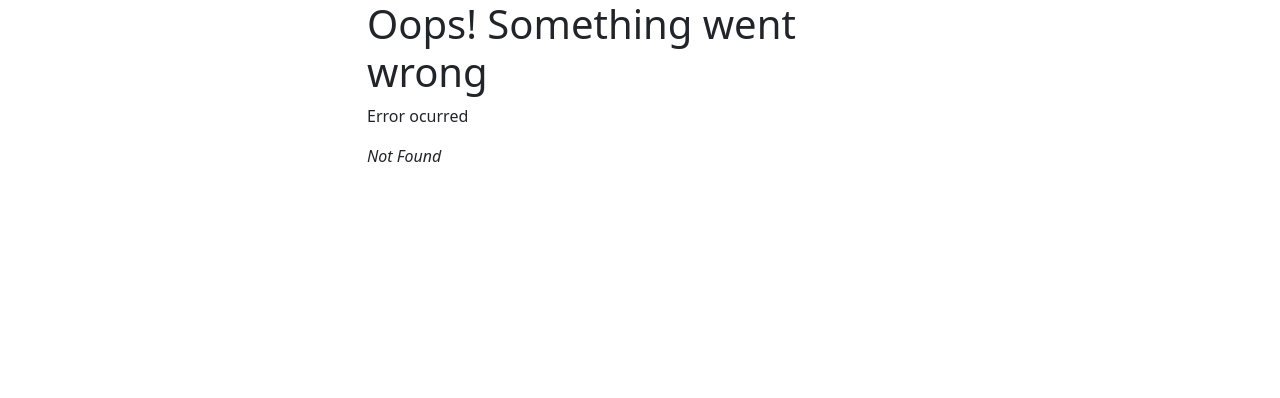
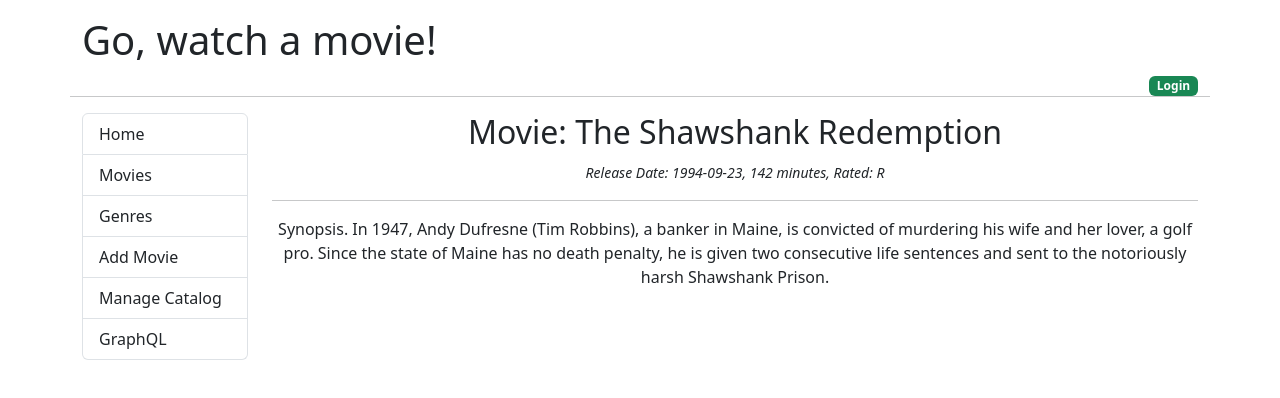
Before and after one commit to calvarado2004/react-apps, a React (Create React App) app in the folder go-movies-front-end/: page /movies/1 in a window 1280 px wide. Before the commit this address had no page. Shown: the top 398 px of the page. Built offline with nearby package versions, Linux system fonts and the light colour scheme.

Commit message:
mocking movies to test frontend

```diff
--- a/go-movies-front-end/src/components/movie.js
+++ b/go-movies-front-end/src/components/movie.js
@@ -1,9 +1,32 @@
+import {useEffect, useState} from "react";
+import {useParams} from "react-router-dom";
+
 const Movie = () => {
+    const [movie, setMovie] = useState({})
+
+    let {id} = useParams();
+
+    useEffect(() => {
+        let myMovie = {
+            id: 1,
+            title: "The Shawshank Redemption",
+            release_date: "1994-09-23",
+            runtime: 142,
+            mpaa_rating: "R",
+            description: "Synopsis. In 1947, Andy Dufresne (Tim Robbins), a banker in Maine, is convicted of murdering his wife and her lover, a golf pro. Since the state of Maine has no death penalty, he is given two consecutive life sentences and sent to the notoriously harsh Shawshank Prison.\n",
+
+        };
+        setMovie(myMovie);
+    }, [id]);
+
     return (
         <>
             <div className="text-center">
-                <h2>Movie</h2>
+                <h2>Movie: {movie.title}</h2>
+                <small><em>Release Date: {movie.release_date}, {movie.runtime} minutes, Rated: {movie.mpaa_rating} </em></small>
                 <hr/>
+                <p>{movie.description}</p>
+
             </div>
         </>
     )
--- a/go-movies-front-end/src/components/movies.js
+++ b/go-movies-front-end/src/components/movies.js
@@ -16,7 +16,7 @@ const Movies = () => {
 
             },
             {
-                id: 1,
+                id: 2,
                 title: "Titanic",
                 release_date: "1997-11-18",
                 runtime: 194,
--- a/go-movies-front-end/src/index.js
+++ b/go-movies-front-end/src/index.js
@@ -10,6 +10,7 @@ import EditMovie from "./components/editMovie";
 import ManageCatalog from "./components/ManageCatalog";
 import Login from "./components/Login";
 import GraphQL from "./components/GraphQL";
+import Movie from "./components/movie";
 
 const router = createBrowserRouter([
     {
@@ -19,12 +20,12 @@ const router = createBrowserRouter([
         children: [
             {index: true, element:  <Home/>},
             {path: '/movies', element: <Movies/>},
+            {path: '/movies/:id', element: <Movie/>},
             {path: '/genres', element: <Genres/>},
             {path: '/admin/movie/0', element: <EditMovie/>},
             {path: '/manage-catalog', element: <ManageCatalog/>},
             {path: '/graphql', element: <GraphQL/>},
             {path: '/login', element: <Login/>},
-
 
 
         ]
```
